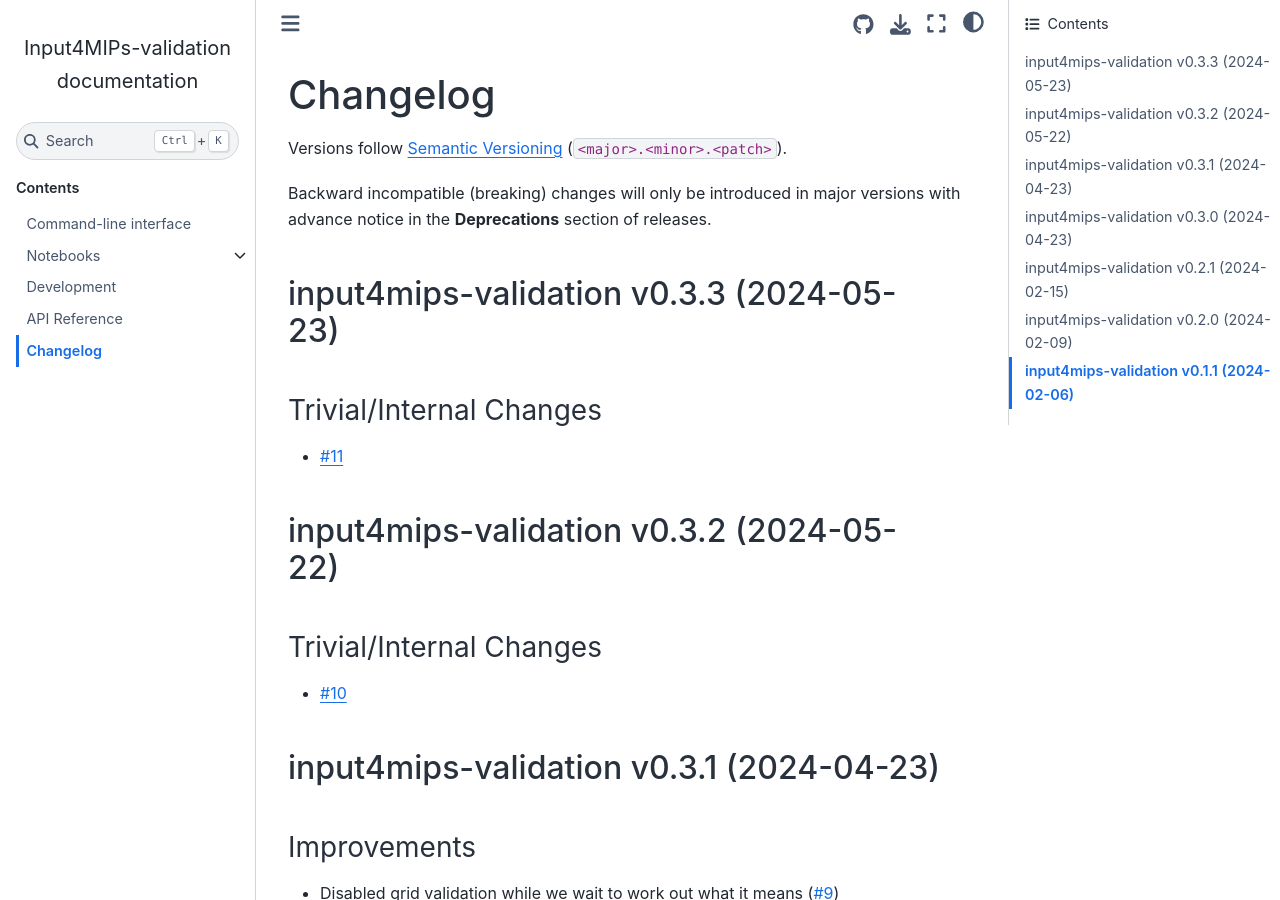
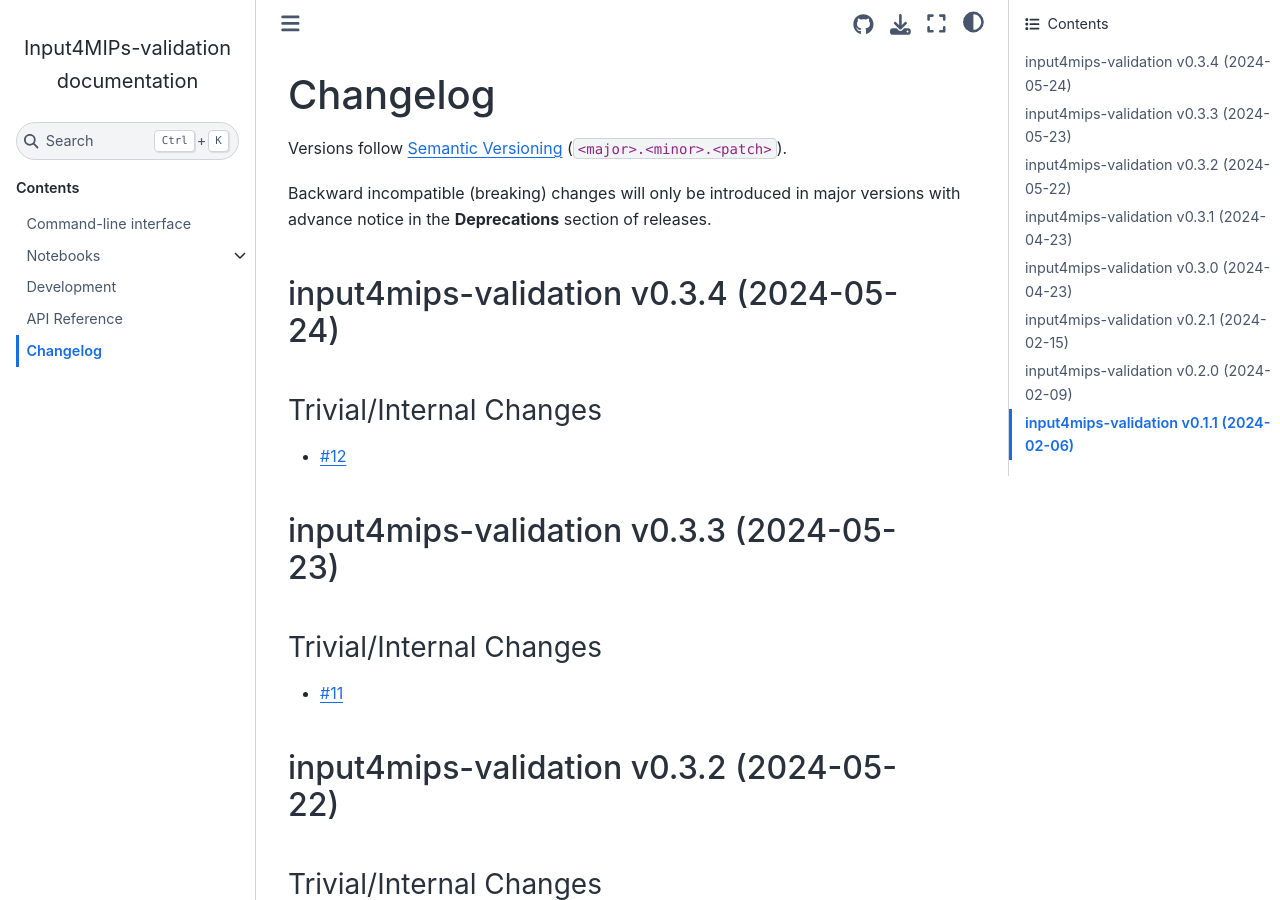
Before and after one commit to climate-resource/input4mips_validation, a Sphinx documentation site: the page built from docs/source/changelog.md, in a window 1280 px wide and 900 px high. Built offline with Sphinx 7.4.7 and the Sphinx Book theme 1.1.4, drawn with Linux system fonts in a browser that asks for light colours; pages that are not in the unit, such as notebooks, are missing from menus.

Commit message:
bump: version 0.3.4a0 -> 0.3.4

```diff
--- a/docs/source/changelog.md
+++ b/docs/source/changelog.md
@@ -18,6 +18,14 @@ of rst and use slightly different categories.
 -->
 
 <!-- towncrier release notes start -->
+
+## input4mips-validation v0.3.4 (2024-05-24)
+
+
+### Trivial/Internal Changes
+
+- [#12](https://github.com/climate-resource/input4mips_validation/pulls/12)
+
 
 ## input4mips-validation v0.3.3 (2024-05-23)
 
--- a/pyproject.toml
+++ b/pyproject.toml
@@ -1,6 +1,6 @@
 [tool.poetry]
 name = "input4mips-validation"
-version = "0.3.4a0"
+version = "0.3.4"
 description = "Validation of input4MIPs data (checking file formats, metadata etc.)."
 authors = ["Zebedee Nicholls <zebedee.nicholls@climate-resource.com>"]
 readme = "README.md"
```
Also changed, not shown: changelog/12.trivial.md (deleted, +0 -3 lines).
